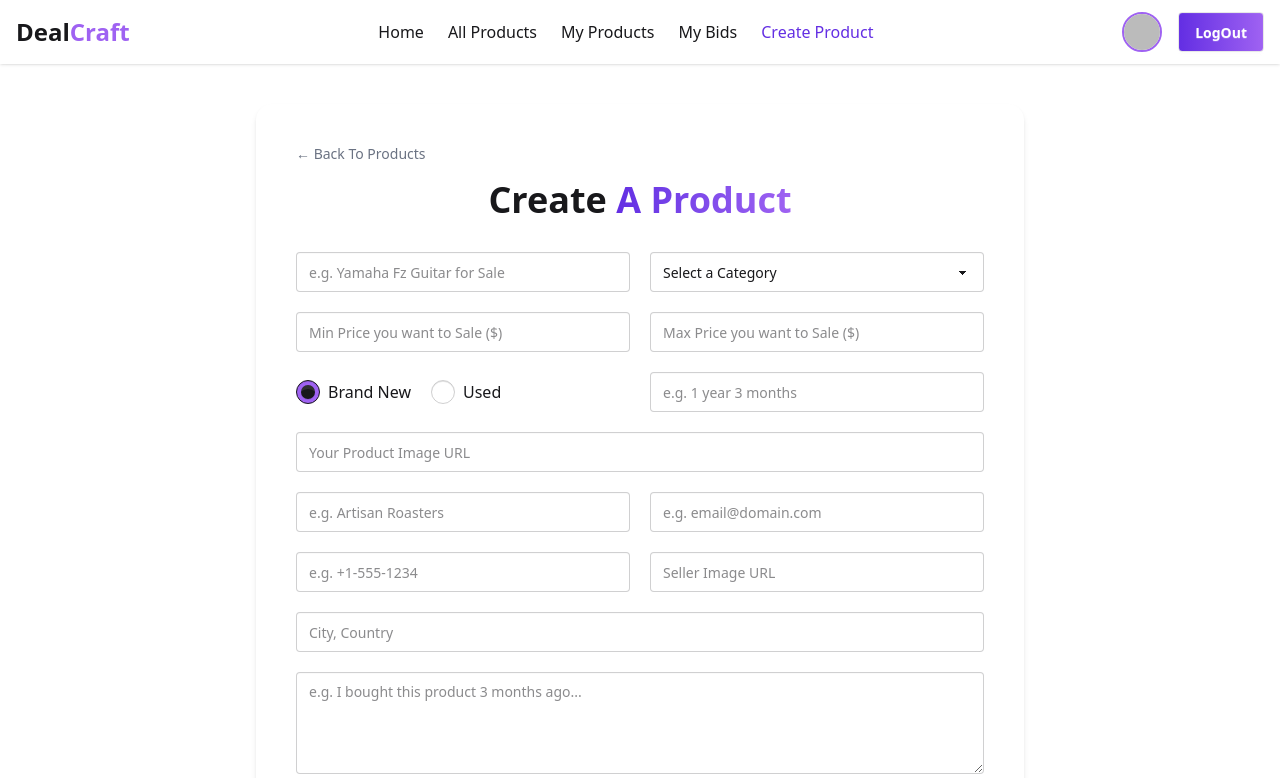
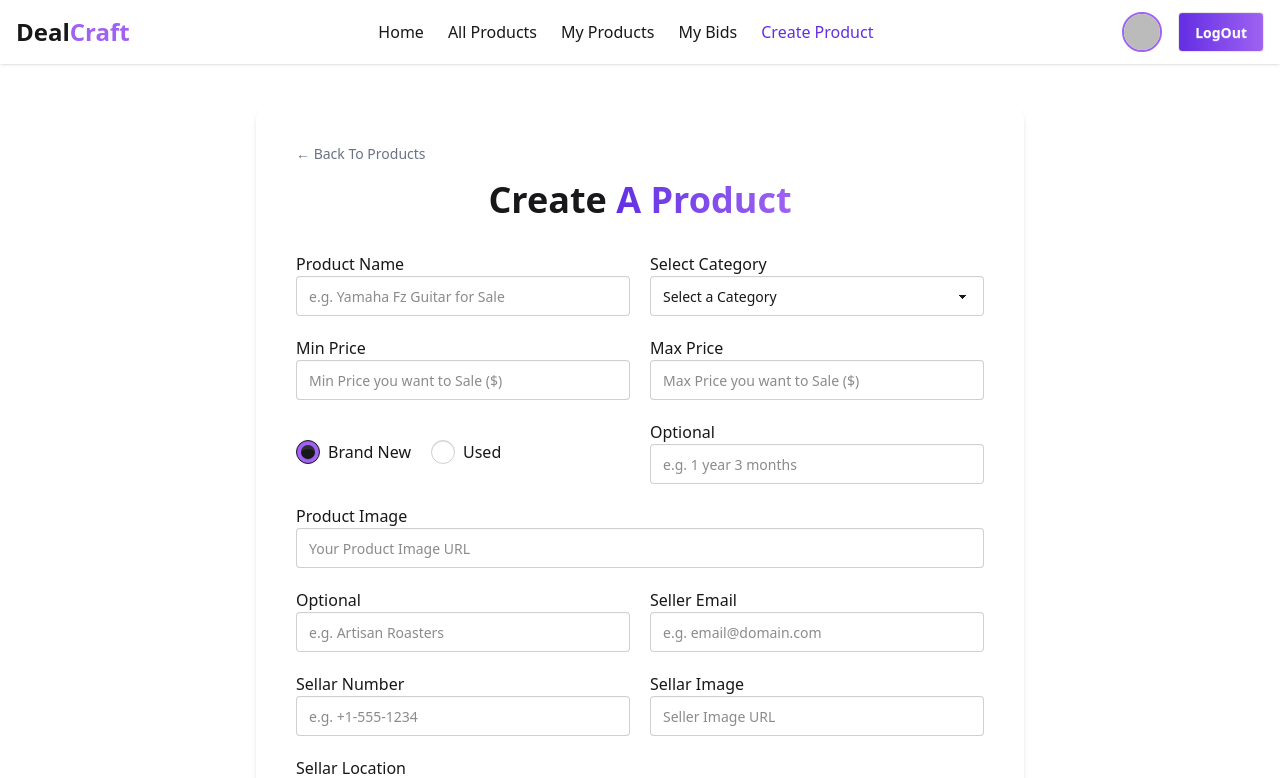
Before and after one commit to siddikur-dev/DealCraft-Client, a React (Vite) app: page /create-product in a window 1280 px wide. Shown: the top 778 px of the page. Built offline with nearby package versions, Linux system fonts and the light colour scheme; no server answers; sample sign-in values are in the browser's storage.

Commit message:
profile page updated

```diff
--- a/package.json
+++ b/package.json
@@ -17,6 +17,7 @@
     "react-dom": "^19.1.1",
     "react-icons": "^5.5.0",
     "react-loader-spinner": "^8.0.0",
+    "react-loading-indicators": "^1.0.1",
     "react-router": "^7.9.5",
     "sweetalert2": "^11.26.3",
     "tailwindcss": "^4.1.16"
--- a/src/Components/LatestProducts/LatestProducts.jsx
+++ b/src/Components/LatestProducts/LatestProducts.jsx
@@ -4,7 +4,6 @@ import ProductCard from "../ProductCard/ProductCard";
 
 const LatestProducts = ({ productsAll }) => {
   const products = use(productsAll);
-  console.log(products);
   return (
     <section className="container mx-auto px-4 py-10">
       {/* Section Title */}
--- a/src/Components/Navbar/Navbar.jsx
+++ b/src/Components/Navbar/Navbar.jsx
@@ -3,11 +3,17 @@ import Swal from "sweetalert2";
 import { FaBars, FaTimes } from "react-icons/fa";
 import { Link, NavLink } from "react-router";
 import { AuthContext } from "../../Context/AuthContext";
+import { BlinkBlur } from "react-loading-indicators";
 const Navbar = () => {
   const { user, loading, signOutUser } = use(AuthContext);
-  console.log(user);
+
+  const [menuOpen, setMenuOpen] = useState(false);
   if (loading) {
-    <p>loading...</p>;
+    return (
+      <div className="flex mx-auto justify-center mb-52">
+        <BlinkBlur color="#632EE3" size="small" text="" textColor="" />
+      </div>
+    );
   }
 
   const handleSignOut = () => {
@@ -25,7 +31,7 @@ const Navbar = () => {
         console.log(error);
       });
   };
-  const [menuOpen, setMenuOpen] = useState(false);
+  console.log(user);
   return (
     <div className="container mx-auto">
       <nav className="bg-white shadow-sm sticky top-0 z-50">
--- a/src/Components/ProductCard/ProductCard.jsx
+++ b/src/Components/ProductCard/ProductCard.jsx
@@ -2,7 +2,6 @@ import React from "react";
 import { Link } from "react-router";
 
 const ProductCard = ({ product }) => {
-  console.log(product);
   return (
     <div
       key={product._id}
@@ -13,7 +12,7 @@ const ProductCard = ({ product }) => {
         <img
           src={product.image}
           alt={product.title}
-          className="w-full h-full object-cover hover:scale-105 transition-transform duration-500"
+          className="w-full h-full object-contain hover:scale-105 transition-transform duration-500"
         />
       </figure>
 
@@ -24,7 +23,7 @@ const ProductCard = ({ product }) => {
             {product.title}
           </h3>
           <span className="text-xl font-bold text-primary">
-            {product.price_min.toFixed()} - {product.price_max.toFixed()}
+            {product.price_min} - {product.price_max}
           </span>
         </div>
 
--- a/src/Components/ProductDetails/ProductDetails.jsx
+++ b/src/Components/ProductDetails/ProductDetails.jsx
@@ -106,11 +106,7 @@ const ProductDetails = () => {
             <img
               src={image}
               alt={title}
-              className="w-full h-72 object-cover rounded-lg mb-4"
-              onError={(e) =>
-                (e.currentTarget.src =
-                  "https://via.placeholder.com/600x400?text=No+Image")
-              }
+              className=" mx-auto w-full  object-cover rounded-lg mb-4"
             />
 
             <div className="border-t pt-4">
--- a/src/Context/AuthProvider.jsx
+++ b/src/Context/AuthProvider.jsx
@@ -58,6 +58,7 @@ const AuthProvider = ({ children }) => {
   //   value User Info
   const userInfo = {
     user,
+    setUser,
     loading,
     setLoading,
     createUser,
--- a/src/Pages/Auth/Login.jsx
+++ b/src/Pages/Auth/Login.jsx
@@ -30,6 +30,13 @@ const Login = () => {
         navigate(location.state || "/");
       })
       .catch((error) => {
+        Swal.fire({
+          position: "top-center",
+          icon: "error",
+          title: "Invalid Pass/Mail",
+          showConfirmButton: false,
+          timer: 1200,
+        });
         console.log(error.message);
       });
   };
--- a/src/Pages/Auth/Profile/Profile.jsx
+++ b/src/Pages/Auth/Profile/Profile.jsx
@@ -1,30 +1,42 @@
-import React, { useContext, useState } from "react";
+import React, { useContext, useRef, useState } from "react";
 import { FaEdit, FaSave, FaTimes } from "react-icons/fa";
 import { updateProfile } from "firebase/auth";
 import { AuthContext } from "../../../Context/AuthContext";
+import Swal from "sweetalert2";
 
 const Profile = () => {
   const { user } = useContext(AuthContext);
   const { displayName, email, emailVerified, photoURL } = user;
 
   const [isEditing, setIsEditing] = useState(false);
-  const [name, setName] = useState(displayName || "");
-  const [photo, setPhoto] = useState(photoURL || "");
   const [loading, setLoading] = useState(false);
-  const [successMsg, setSuccessMsg] = useState("");
 
-  const handleSave = (e) => {
+  // useRef for uncontrolled inputs
+  const nameRef = useRef();
+  const photoRef = useRef();
+
+  const handleUpdate = (e) => {
     e.preventDefault();
     setLoading(true);
-    setSuccessMsg("");
 
-    updateProfile(user, { displayName: name, photoURL: photo })
+    const updatedName = nameRef.current.value;
+    const updatedPhoto = photoRef.current.value;
+
+    updateProfile(user, {
+      displayName: updatedName,
+      photoURL: updatedPhoto,
+    })
       .then(() => {
-        setSuccessMsg("Profile updated successfully!");
         setIsEditing(false);
+        Swal.fire({
+          position: "top-center",
+          icon: "success",
+          title: "Profile has updated",
+          showConfirmButton: false,
+          timer: 1500,
+        });
       })
       .catch((error) => {
-        console.error(error);
         alert("Error updating profile: " + error.message);
       })
       .finally(() => setLoading(false));
@@ -39,10 +51,10 @@ const Profile = () => {
           <div className="absolute -bottom-16 left-1/2 transform -translate-x-1/2">
             <img
               src={
-                photo ||
+                photoURL ||
                 "https://cdn-icons-png.flaticon.com/128/3135/3135715.png"
               }
-              alt={name}
+              alt={displayName}
               className="w-32 h-32 rounded-full border-4 border-base-100 shadow-lg object-cover"
             />
           </div>
@@ -52,11 +64,13 @@ const Profile = () => {
         <div className="pt-20 pb-10 px-6 text-center">
           {!isEditing ? (
             <>
-              <h2 className="text-3xl font-bold text-primary">{displayName}</h2>
-              <p className="text-base-content/70 mt-1">{email}</p>
-              <p className="text-base-content/70 mt-1">
+              <h2 className="text-3xl font-bold text-primary">
+                Name: {displayName}
+              </h2>
+              <p className="text-base-content/70 mt-1">Email: {email}</p>
+              {/* <p className="text-base-content/70 mt-1">
                 Email verification: {emailVerified ? "Verified" : "Unverified"}
-              </p>
+              </p> */}
 
               <div className="mt-8">
                 <button
@@ -68,21 +82,21 @@ const Profile = () => {
               </div>
             </>
           ) : (
-            <form onSubmit={handleSave} className="space-y-4">
+            <form onSubmit={handleUpdate} className="space-y-4">
               <div className="flex flex-col items-center gap-4">
                 <input
                   type="text"
                   className="input input-bordered w-full max-w-md"
                   placeholder="Name"
-                  value={name}
-                  onChange={(e) => setName(e.target.value)}
+                  defaultValue={displayName}
+                  ref={nameRef}
                 />
                 <input
                   type="text"
                   className="input input-bordered w-full max-w-md"
                   placeholder="Photo URL"
-                  value={photo}
-                  onChange={(e) => setPhoto(e.target.value)}
+                  defaultValue={photoURL}
+                  ref={photoRef}
                 />
               </div>
 
@@ -102,11 +116,6 @@ const Profile = () => {
                   <FaTimes /> Cancel
                 </button>
               </div>
-              {successMsg && (
-                <p className="mt-2 text-green-500 font-semibold">
-                  {successMsg}
-                </p>
-              )}
             </form>
           )}
         </div>
--- a/src/Pages/Auth/Register.jsx
+++ b/src/Pages/Auth/Register.jsx
@@ -3,6 +3,7 @@ import { Link, useLocation, useNavigate } from "react-router";
 import Swal from "sweetalert2";
 import { FaUserPlus } from "react-icons/fa";
 import { AuthContext } from "../../Context/AuthContext";
+import { updateProfile } from "firebase/auth";
 
 const Register = () => {
   const { createUser, signInGoogle } = use(AuthContext);
@@ -13,8 +14,9 @@ const Register = () => {
     e.preventDefault();
     const form = e.target;
     const formData = new FormData(form);
-    const { email, password, ...restUser } = Object.fromEntries(formData);
-
+    const { email, password, displayName, photoURL, ...restUser } =
+      Object.fromEntries(formData);
+    console.log({ displayName, photoURL, email, password });
     // firebase userCreated
     createUser(email, password)
       .then((result) => {
@@ -24,6 +26,9 @@ const Register = () => {
           creationTime: result.user?.metadata?.creationTime,
           lastSignInTime: result.user?.metadata?.lastSignInTime,
         };
+        updateProfile(result.user, { displayName, photoURL });
+
+        // send to server through backend
         fetch("https://deal-craft-server.vercel.app/users", {
           method: "POST",
           headers: {
@@ -34,7 +39,6 @@ const Register = () => {
           .then((res) => res.json())
           .then((data) => {
             console.log(data);
-
             Swal.fire({
               position: "top-center",
               icon: "success",
@@ -89,7 +93,7 @@ const Register = () => {
               </label>
               <input
                 type="text"
-                name="name"
+                name="displayName"
                 placeholder="Enter your full name"
                 className="input input-bordered w-full"
                 required
@@ -117,7 +121,6 @@ const Register = () => {
                 name="photoURL"
                 placeholder="Enter your photo URL"
                 className="input input-bordered w-full"
-                required
               />
             </div>
 
--- a/src/Pages/Create/CreateProduct.jsx
+++ b/src/Pages/Create/CreateProduct.jsx
@@ -1,6 +1,40 @@
 import React from "react";
+import { useNavigate } from "react-router";
+import Swal from "sweetalert2";
 
 const CreateProduct = () => {
+  const navigate = useNavigate();
+  const createProduct = (e) => {
+    e.preventDefault();
+    const form = e.target;
+    const formData = new FormData(form);
+    const newProduct = Object.fromEntries(formData.entries());
+
+    newProduct.created_at = new Date();
+    newProduct.status = "pending";
+
+    fetch("https://deal-craft-server.vercel.app/products", {
+      method: "POST",
+      headers: {
+        "content-type": "application/json",
+      },
+      body: JSON.stringify(newProduct),
+    })
+      .then((res) => res.json())
+      .then((data) => {
+        console.log(data);
+        Swal.fire({
+          position: "top-center",
+          icon: "success",
+          title: "New product has created",
+          showConfirmButton: false,
+          timer: 1500,
+        });
+        navigate("/");
+      })
+      .catch((err) => console.error(" Error:", err));
+  };
+
   return (
     <section className="min-h-screen bg-base-100 flex justify-center items-center py-10 px-4">
       <div className="w-full max-w-3xl bg-white rounded-2xl shadow-md p-8 md:p-10">
@@ -18,16 +52,25 @@ const CreateProduct = () => {
         </h2>
 
         {/* Form */}
-        <form className="space-y-5">
+        <form onSubmit={createProduct} className="space-y-5">
           {/* Title & Category */}
           <div className="grid md:grid-cols-2 gap-5">
+            <label>
+              Product Name
               <input
+                name="title"
                 type="text"
                 placeholder="e.g. Yamaha Fz Guitar for Sale"
                 className="input input-bordered w-full"
                 required
               />
-            <select className="select select-bordered w-full">
+            </label>
+            <label
+              htmlFor="
+            "
+            >
+              Select Category
+              <select className="select select-bordered w-full" name="category">
                 <option disabled selected>
                   Select a Category
                 </option>
@@ -36,24 +79,30 @@ const CreateProduct = () => {
                 <option>Furniture</option>
                 <option>Clothing</option>
               </select>
+            </label>
           </div>
-
           {/* Price fields */}
           <div className="grid md:grid-cols-2 gap-5">
+            <label htmlFor="">
+              Min Price
               <input
+                name="price_min"
                 type="number"
                 step="0.1"
                 placeholder="Min Price you want to Sale ($)"
                 className="input input-bordered w-full"
               />
+            </label>
+            <label htmlFor="">
+              Max Price
               <input
-              type="number"
+                type="price_max"
                 step="0.1"
                 placeholder="Max Price you want to Sale ($)"
                 className="input input-bordered w-full"
               />
+            </label>
           </div>
-
           {/* Product Condition */}
           <div className="grid md:grid-cols-2 gap-5 items-center">
             <div className="flex items-center gap-5">
@@ -71,62 +120,83 @@ const CreateProduct = () => {
                 <span>Used</span>
               </label>
             </div>
-
+            <label htmlFor="">
+              Optional
               <input
                 type="text"
                 placeholder="e.g. 1 year 3 months"
                 className="input input-bordered w-full"
               />
+            </label>
           </div>
-
           {/* Product Image */}
+          Product Image
           <input
+            name="image"
             type="url"
             placeholder="Your Product Image URL"
             className="input input-bordered w-full"
           />
-
           {/* Seller Info */}
           <div className="grid md:grid-cols-2 gap-5">
+            <label htmlFor="">
+              Optional
               <input
                 type="text"
                 placeholder="e.g. Artisan Roasters"
                 className="input input-bordered w-full"
               />
+            </label>
+            <label htmlFor="">
+              Seller Email
               <input
+                name="email"
                 type="email"
                 placeholder="e.g. email@domain.com"
                 className="input input-bordered w-full"
               />
+            </label>
           </div>
-
           <div className="grid md:grid-cols-2 gap-5">
+            <label htmlFor="">
+              Sellar Number{" "}
               <input
                 type="text"
+                name="seller_contact"
                 placeholder="e.g. +1-555-1234"
                 className="input input-bordered w-full"
               />
+            </label>
+            <label htmlFor="">
+              Sellar Image{" "}
               <input
+                name="seller_image"
                 type="url"
                 placeholder="Seller Image URL"
                 className="input input-bordered w-full"
               />
+            </label>
           </div>
-
           {/* Location */}
+          <label htmlFor="">
+            Sellar Location{" "}
             <input
+              name="location"
               type="text"
               placeholder="City, Country"
               className="input input-bordered w-full"
             />
-
+          </label>
           {/* Description */}
+          <label htmlFor="">
+            Product Description{" "}
             <textarea
-            className="textarea textarea-bordered w-full"
+              name="description"
+              className="textarea textarea-bordered w-full mb-2"
               rows="4"
               placeholder="e.g. I bought this product 3 months ago..."
             ></textarea>
-
+          </label>
           {/* Submit Button */}
           <button
             type="submit"
--- a/src/Pages/Home/Home.jsx
+++ b/src/Pages/Home/Home.jsx
@@ -2,7 +2,7 @@ import React from "react";
 import { FaSearch } from "react-icons/fa";
 import LatestProducts from "../../Components/LatestProducts/LatestProducts";
 const productsAll = fetch(
-  "https://deal-craft-server.vercel.app/latest-products"
+  "http://localhost:3000/latest-products"
 ).then((res) => res.json());
 const Home = () => {
   return (
```
Also changed, not shown: 1 other file (tests, documents, lock files or other folders). Lines whose indentation alone changed are shown as unchanged.
